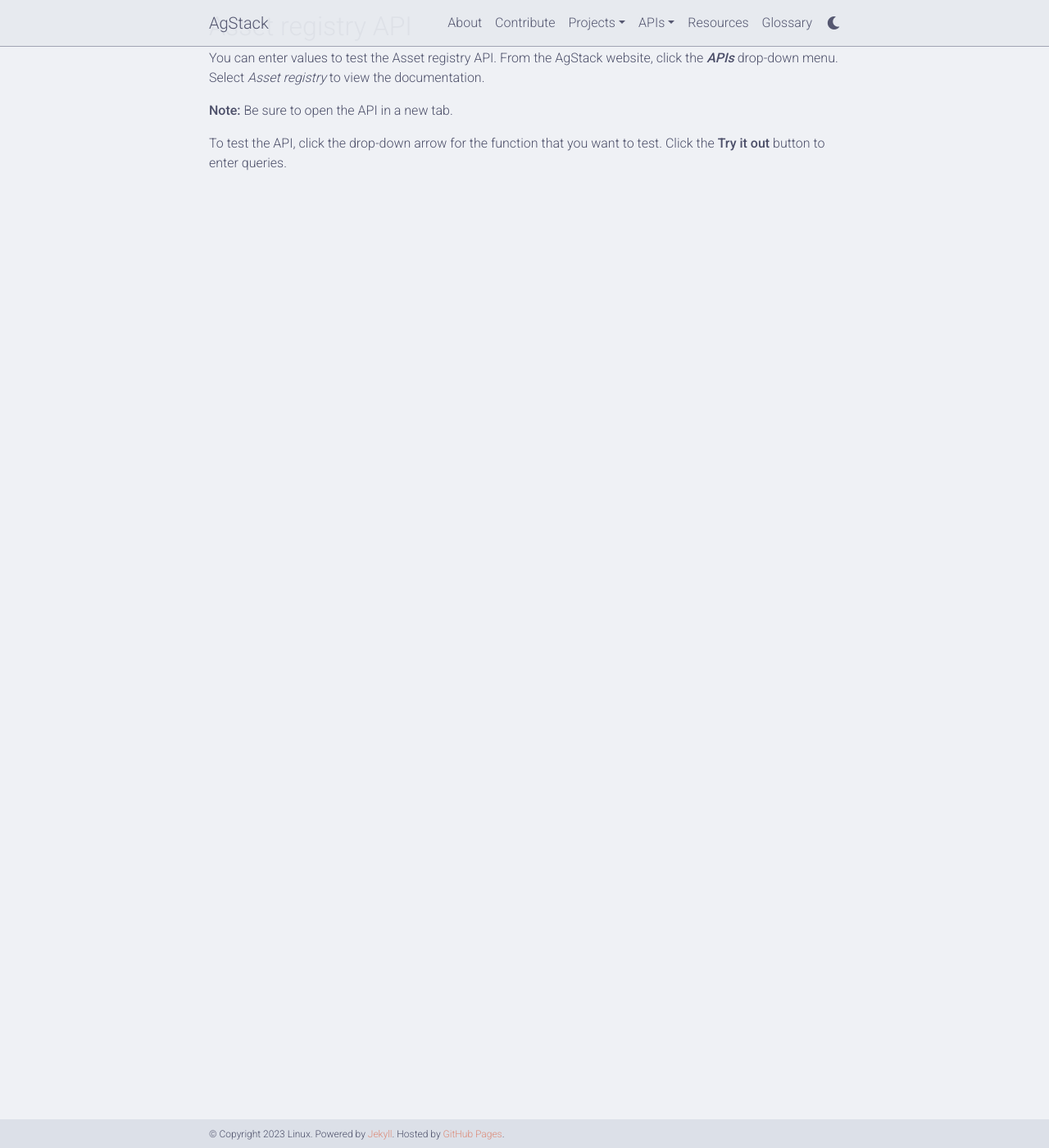
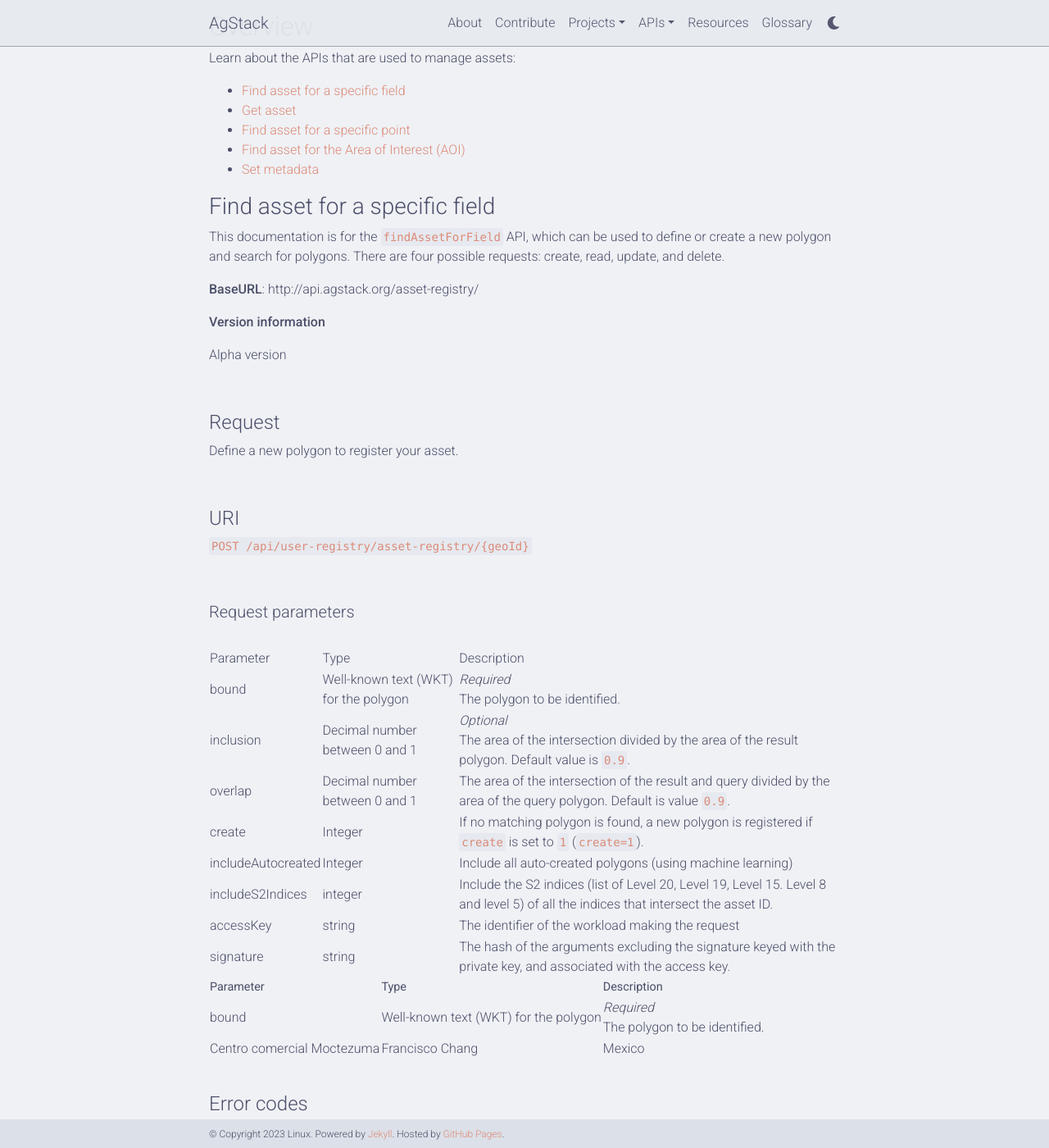
Before and after one commit to vmbrasseur/agstack-website, a Jekyll site: the page built from _pages/asset_registry.md, in a window 1280 px wide and 1400 px high, scrolled down 480 px. Shown: the whole window at 82% size. Built offline with Jekyll 4.4.1, drawn with Linux system fonts in a browser that asks for light colours; comment, search, counter and statistics services are not loaded; a style sheet for code colours, icons or effects is not loaded.

Commit message:
Update asset_registry.md
Adding page info here

```diff
--- a/_pages/asset_registry.md
+++ b/_pages/asset_registry.md
@@ -30,6 +30,98 @@ You can search for specific assets by entering the geospatial information for yo
 
 <!--## Adding a new asset-->
 
+## Overview
+
+Learn about the APIs that are used to manage assets:
+
+* [Find asset for a specific field](#find-asset-for-a-specific-field)
+* [Get asset](#get-asset)
+* [Find asset for a specific point](#find-asset-for-a-specific-point)
+* [Find asset for the Area of Interest (AOI)](#find-asset-for-the-area-of-interest)
+* [Set metadata](#set-metadata)
+
+### Find asset for a specific field
+
+This documentation is for the `findAssetForField` API, which can be used to define or create a new polygon and search for polygons. There are four possible requests: create, read, update, and delete.
+
+**BaseURL**: http://api.agstack.org/asset-registry/
+<!--are there any user requirements to use this API?-->
+<br />
+
+**Version information**
+
+Alpha version
+
+<br />
+
+#### Request
+
+Define a new polygon to register your asset.
+<!--add JSON example of requests-->
+
+<br />
+
+#### URI
+
+`POST /api/user-registry/asset-registry/{geoId}`
+
+<br />
+
+##### Request parameters
+
+<!--Type options:
+We can list if the parameter is a Header, Path, or Body parameter
+
+Object, Array<String>, UUID, String, Boolean, Map<String,String>
+
+is float the appropriate data type to list?
+
+Or do we want to keep the type options that we have-->
+
+|            |              |            |
+|------------|-------------|-----------|
+| Parameter | Type | Description |
+| bound | Well-known text (WKT) for the polygon | _Required_ <br /> The polygon to be identified. <!--I recommend the following (please confirm if this is accurate): Enter the boundaries of a polygon as latitude and longitude degrees-->|
+| inclusion | Decimal number between 0 and 1  | _Optional_ <br /> The area of the intersection divided by the area of the result polygon. Default value is `0.9`. |
+| overlap |  Decimal number between 0 and 1 | The area of the intersection of the result and query divided by the area of the query polygon. Default is value `0.9`. |
+| create |  Integer | If no matching polygon is found, a new polygon is registered if `create` is set to `1` (`create=1`). |
+| includeAutocreated |  Integer  | Include all auto-created polygons (using machine learning)|
+| includeS2Indices |  integer | Include the S2 indices (list of Level 20, Level 19, Level 15. Level 8 and level 5) of all the indices that intersect the asset ID. <!--what do the levels represent? why is this important?-->|
+| accessKey  |  string  | The identifier of the workload making the request <!--is this the username?--> |
+| signature  | string | The hash of the arguments excluding the signature keyed with the private key, and associated with the access key.|
+
+
+<table>
+  <tr>
+    <th>Parameter</th>
+    <th>Type</th>
+    <th>Description</th>
+  </tr>
+  <tr>
+    <td>bound</td>
+    <td>Well-known text (WKT) for the polygon</td>
+    <td><i>Required</i> <br /> The polygon to be identified. </td>
+  </tr>
+  <tr>
+    <td>Centro comercial Moctezuma</td>
+    <td>Francisco Chang</td>
+    <td>Mexico</td>
+  </tr>
+</table>
+
+
+
+<!--#### Response-->
+
+<!--Add JSON snippet-->
+
+<br />
+
+#### Error codes
+
+<!--Add Error codes if applicable-->
+
+
 ## Asset registry API
 
 You can enter values to test the Asset registry API. From the AgStack website, click the **_APIs_** drop-down menu. Select _Asset registry_ to view the documentation.
```
